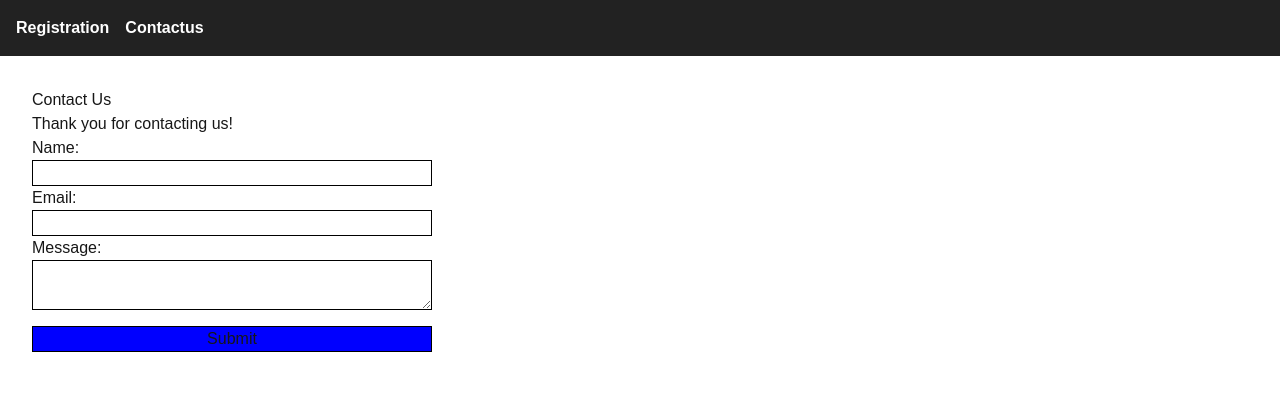
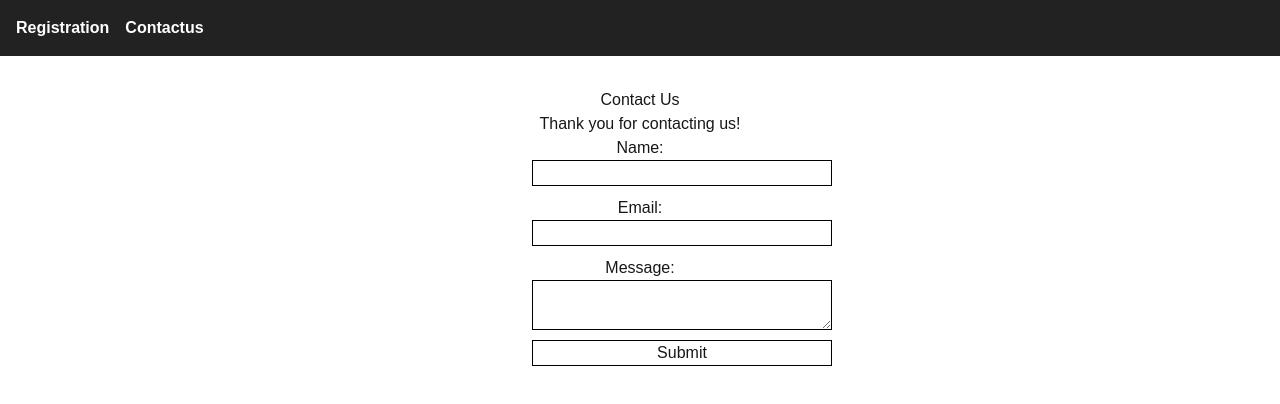
Before and after one commit to Crazz-Zaac/geletrekking, a Next.js app in the folder frontend/: page /superAdmin/contactus in a window 1280 px wide. Shown: the top 404 px of the page. Built offline with nearby package versions, Linux system fonts and the light colour scheme.

Commit message:
update conatctus.js in super admin

```diff
--- a/frontend/pages/superAdmin/contactus.js
+++ b/frontend/pages/superAdmin/contactus.js
@@ -8,25 +8,50 @@ export default function SuperadminContactUs() {
   return (
     <>
       <Navbar />
-       <div style={{ padding: "2rem" }}>
-      <h1>Contact Us</h1>
-
+      <div className="contactus">
+        <h1>Contact Us</h1>
         <p>Thank you for contacting us!</p>
 
-        <form style={{ display: "flex", flexDirection: "column", maxWidth: "400px" }}>
+        <form style={{ display: "flex", flexDirection: "column" }}>
           <label>Name:</label>
-          <input type="text" name="name" style={{border:" 1px solid black"}}  required />
+          <input type="text" name="name" required />
 
           <label>Email:</label>
-          <input type="email" name="email" style={{border:" 1px solid black"}} required />
+          <input type="email" name="email" required />
 
           <label>Message:</label>
-          <textarea name="message" style={{border:" 1px solid black"}}  required />
+          <textarea name="message" required />
 
-          <button type="submit" style={{backgroundColor:"Blue",border:" 1px solid black", marginTop: "1rem" }}>Submit</button>
+          <button
+            type="submit"
+
+          >
+            Submit
+          </button>
         </form>
 
-    </div>
+        <style jsx>{`
+          .contactus {
+            text-align: center;
+            padding: 2rem;
+          }
+
+          input[type="email"],
+          input[type="text"],
+          textarea {
+            border: 1px solid black;
+            margin-left: 500px;
+            margin-bottom: 10px;
+            width: 300px;
+          }
+
+          button[type="submit"] {
+            border: 1px solid black;
+            margin-left: 500px;
+            width: 300px;
+          }
+        `}</style>
+      </div>
     </>
   );
 }
```
